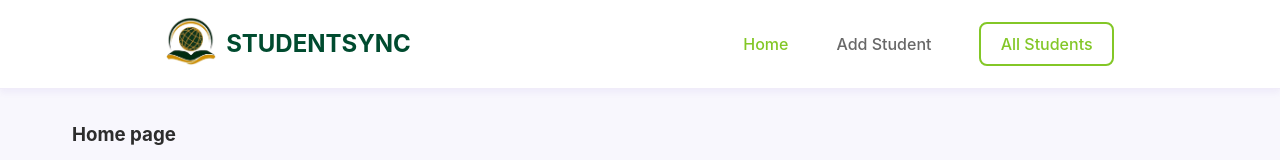
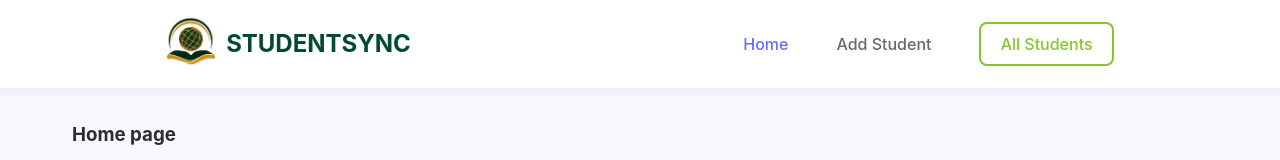
Before and after one commit to RP-Tumba/studentsync-frontend-emerald, a React (Vite) app: page / in a window 1280 px wide. Shown: the top 160 px of the page. Built offline with nearby package versions, Linux system fonts and the light colour scheme.

Commit message:
refactor: apply NavLink active class

```diff
--- a/src/components/Navbar.jsx
+++ b/src/components/Navbar.jsx
@@ -1,38 +1,37 @@
 import logo from '../assets/logo-smait.png';
-import { Link } from 'react-router-dom';
+import { Link, NavLink } from 'react-router-dom';
 
 const Navbar = () => {
   return (
-
-
     <div className="navbar">
-
       <div className="brand">
         <div className="nav-image">
           <img src={logo} alt="" />
         </div>
         <div className="brand-title">
-              <h1 className='text-gray'>STUDENTSYNC</h1>
+          <h1 className="text-gray">STUDENTSYNC</h1>
         </div>
       </div>
 
-
-
       <div className="nav-right">
         <ul>
-              <li><Link to="/" className='text-green'>Home</Link ></li>
-              <li><Link to="/AddStudent"className='text-black'>Add Student</Link></li>
-              <li><Link to="/AllStudents" className='text-green'>
-             <button  className='text-green btn-outline-green' > All Students</button></Link></li>
-
+          <li>
+            <NavLink to="/">Home</NavLink>
+          </li>
+          <li>
+            <NavLink to="/AddStudent" className="text-black">
+              Add Student
+            </NavLink>
+          </li>
+          <li>
+            <NavLink to="/AllStudents" className="text-green">
+              <button className="text-green btn-outline-green"> All Students</button>
+            </NavLink>
+          </li>
         </ul>
       </div>
-
-
     </div>
-
-
-  )
+  );
 };
 
 export default Navbar;
```
Lines whose indentation alone changed are shown as unchanged.
